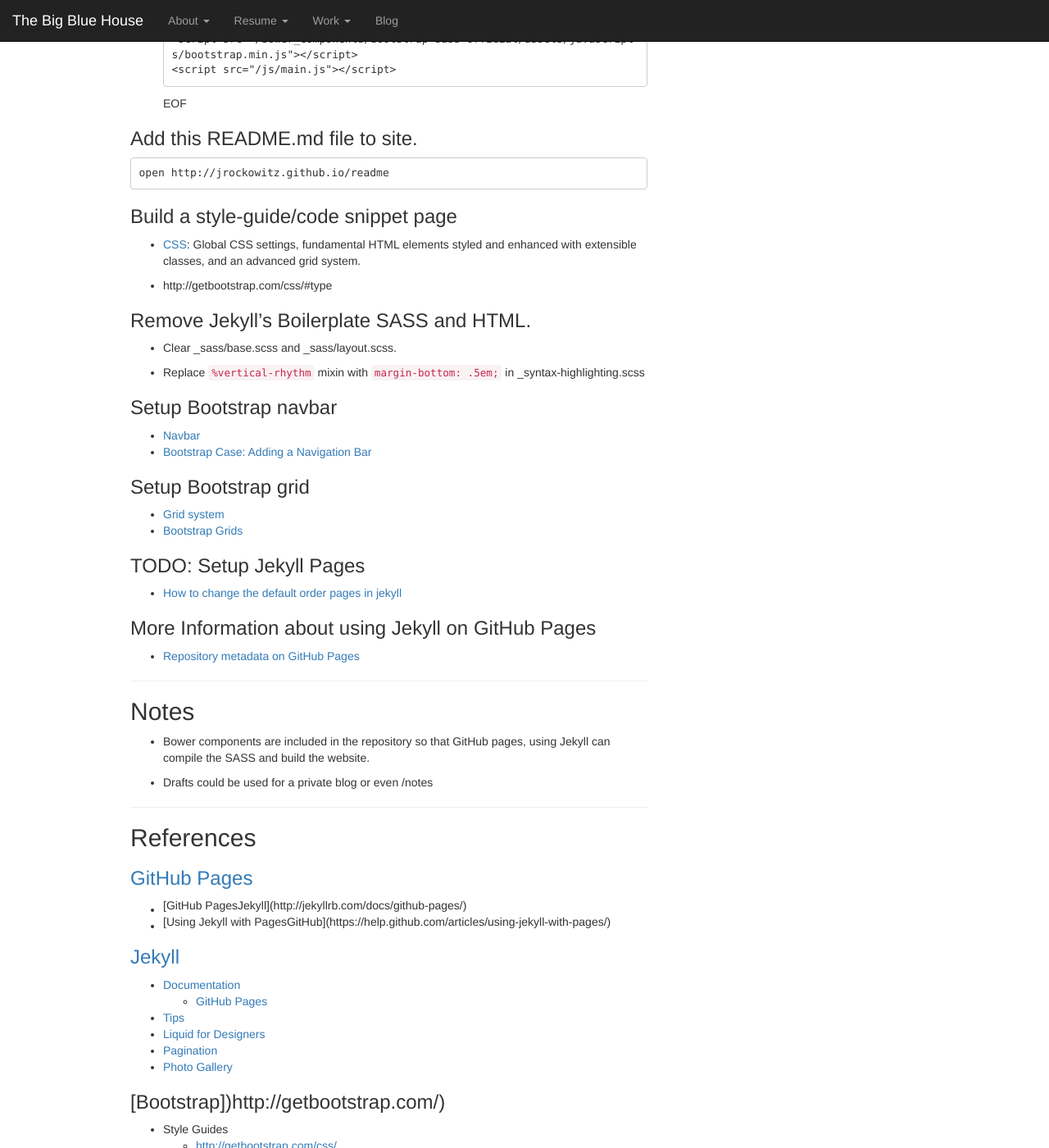
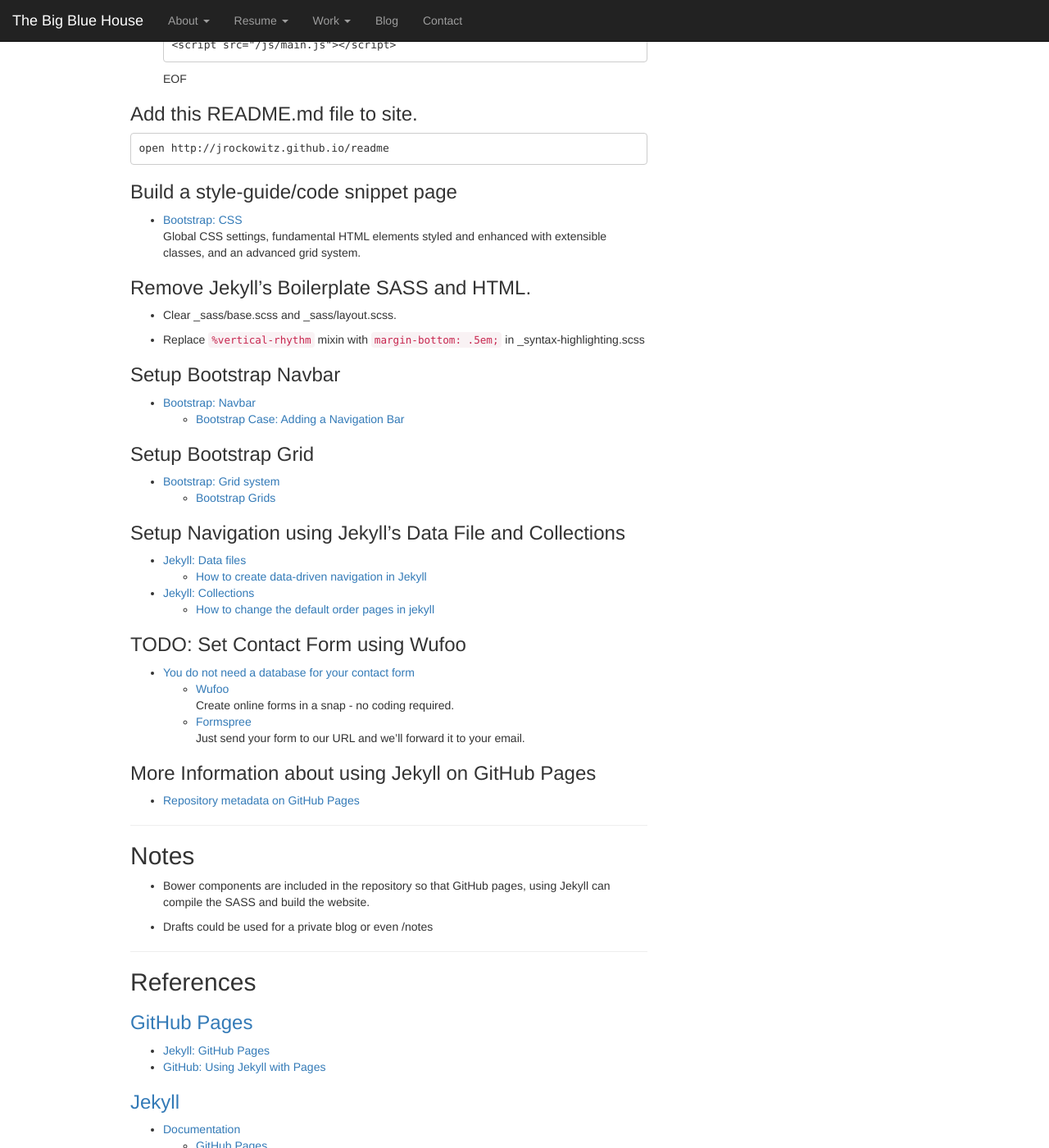
Before and after one commit to jrockowitz/jrockowitz.github.io, a Jekyll site: the page built from README.md, in a window 1280 px wide and 1400 px high, scrolled down 3006 px. Shown: the whole window at 82% size. Built offline with Jekyll 4.4.1, drawn with Linux system fonts in a browser that asks for light colours; some of the changed text lies outside the part shown.

Commit message:
Setup contact page and form.

```diff
--- a/_data/pages.yml
+++ b/_data/pages.yml
@@ -28,3 +28,6 @@
 
 - title: Blog
   url: /blog/
+
+- title: Contact
+  url: /contact/
--- a/_includes/header.html
+++ b/_includes/header.html
@@ -20,6 +20,7 @@
               <a class="dropdown-toggle" data-toggle="dropdown" href="#">{{ node.title }}
                 <span class="caret"></span></a>
                 <ul class="dropdown-menu">
+
                 {% if node.links %}
                   {% for link in node.links %}
                     <li><a href="{{ link.url | prepend: site.baseurl }}">{{ link.title }}</a></li>
@@ -33,13 +34,13 @@
                      <li><a href="{{ link.url | prepend: site.baseurl }}">{{ link.title }}</a></li>
                   {% endfor %}
                 {% endif %}
+
                 </ul>
               </li>
 
             {% else %}
               <li{% if page.url == node.url %} class="active"{% endif %}><a href="{{ node.url | prepend: site.baseurl }}">{{ node.title }}</a></li>
             {% endif %}
-
 
           {% endfor %}
 
--- a/js/main.js
+++ b/js/main.js
@@ -1 +1,20 @@
-// main.js
+/**
+ * @file
+ * Javascript Behaviors
+ */
+
+(function ($) {
+
+  "use strict";
+
+  /**
+   * Set contact form action to formspree.io and the _next to the thankyou page.
+   */
+  $('#contact').onsubmit(function() {
+    // Set the form action using javascript helps obscure my email address
+    // and prevent bots from easily submitting the form.
+    this.action = '//formspree.io/' + ['jrockowitz', 'gmail.com'].join('@');
+    this._next.value = '//' + location.host + '/contact/thanks/';
+  });
+
+})(jQuery);
```
Also changed, not shown: contact-thanks.html (added, +7 -0 lines), contact.html (added, +28 -0 lines), README.md, _sass/_layout.scss (line endings or trailing spaces).
